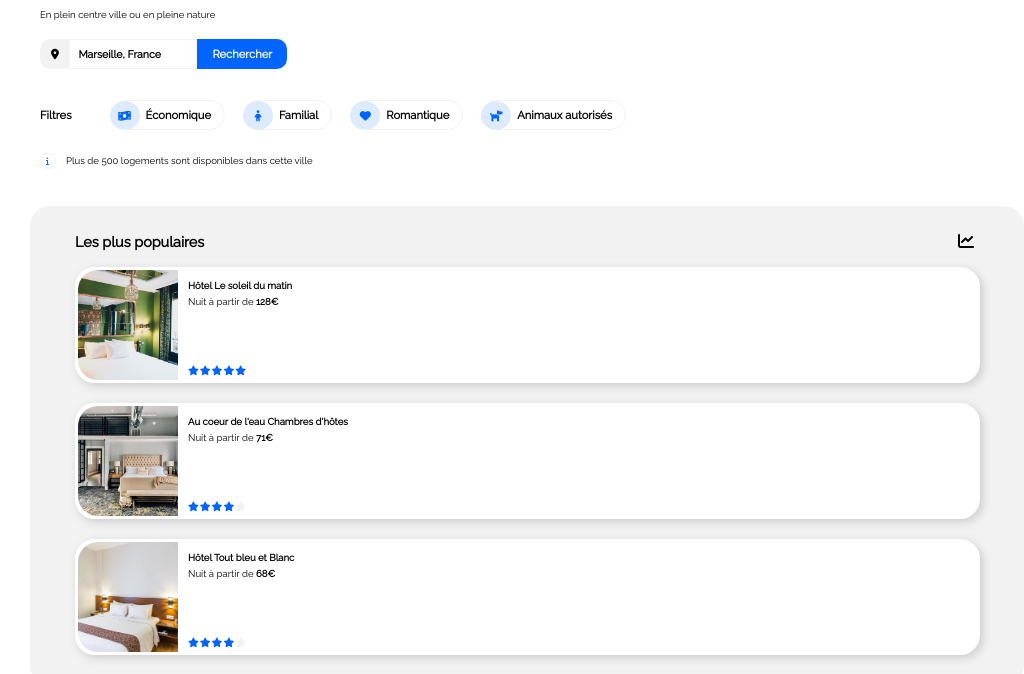
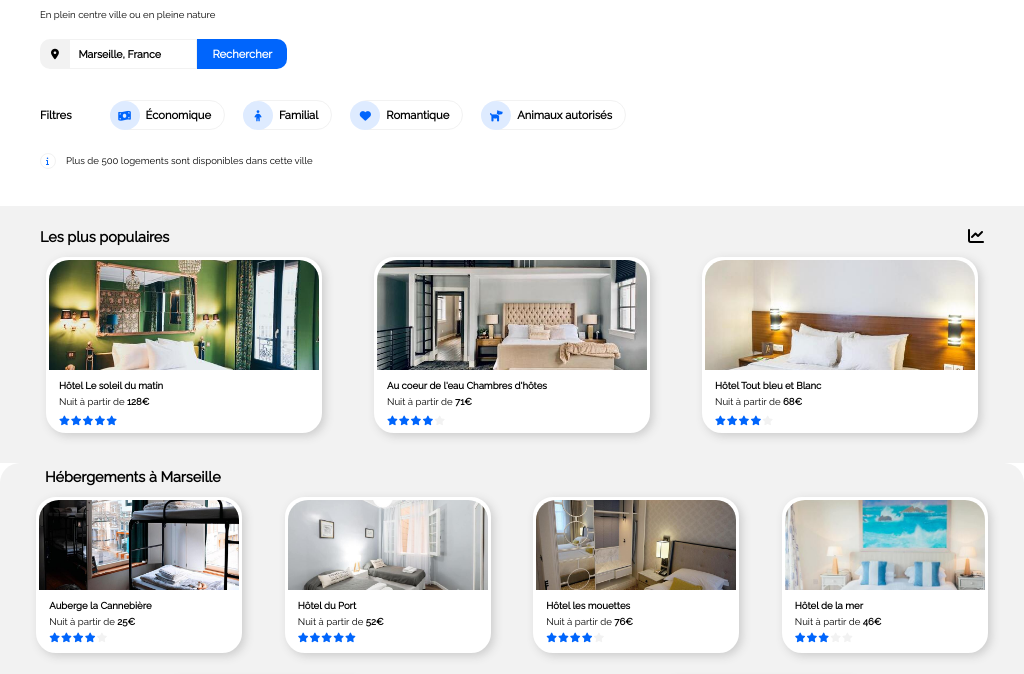
Before and after one commit to giselleLzo/GiselleLazo_2_01032021, a plain HTML site: page index.html in a window 1024 px wide. Shown: the part 102-776 px from the top of the page. Drawn offline with Linux system fonts and the light colour scheme.

Commit message:
Lg. devices aside section

```diff
--- a/css/style.css
+++ b/css/style.css
@@ -1105,4 +1105,40 @@ footer {
     padding: 0;
     flex-direction: column-reverse;
   }
+
+  aside {
+    border-radius: 0;
+    margin: 0;
+    padding-left: 20px;
+    padding-right: 20px;
+  }
+
+  #title {
+    padding: 0 20px;
+  }
+
+  #popular {
+    flex-direction: row;
+    justify-content: space-around;
+    padding: 0;
+  }
+
+  aside article {
+    flex-direction: column;
+    width: 270px;
+    height: 170px;
+  }
+
+  aside figure {
+    width: 100%;
+    height: 110px;
+  }
+
+  aside figure img {
+    border-radius: 20px 20px 0 0;
+  }
+
+  aside .review {
+    top: 40px;
+  }
 }
```
